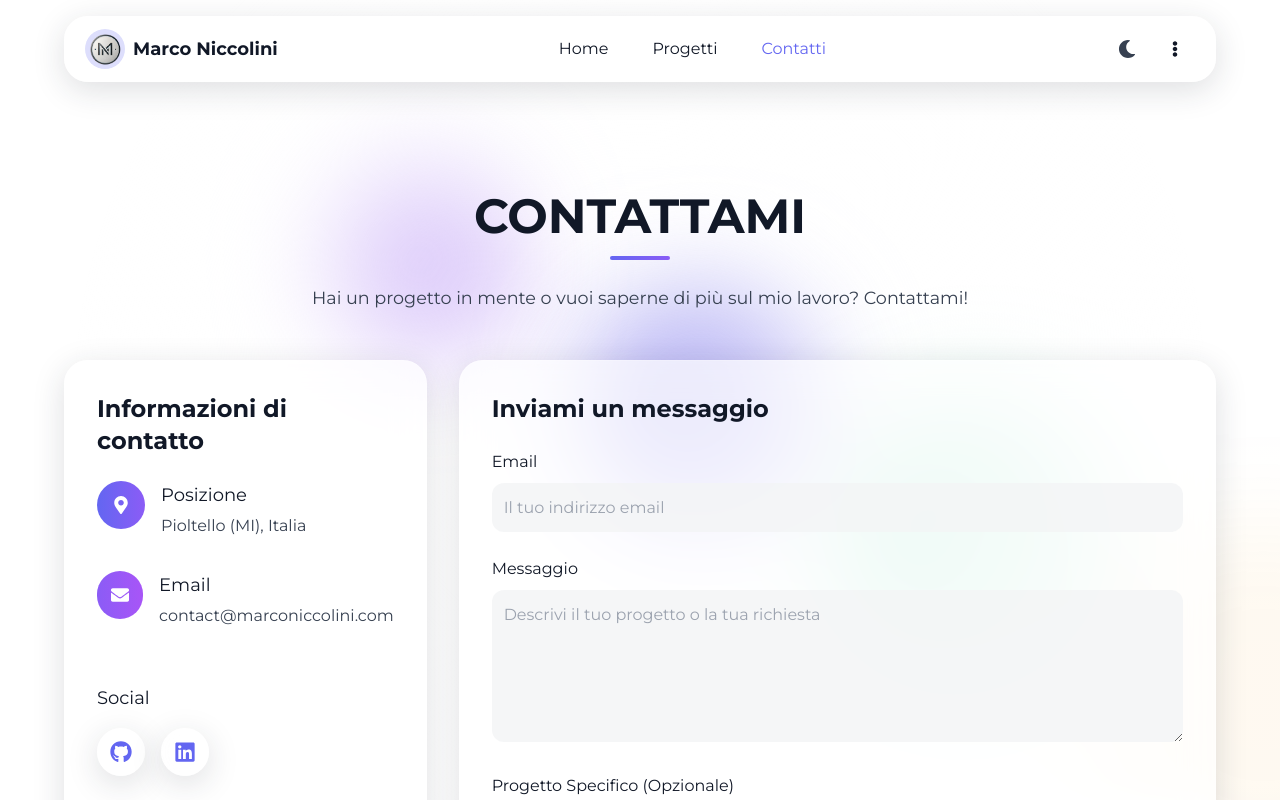
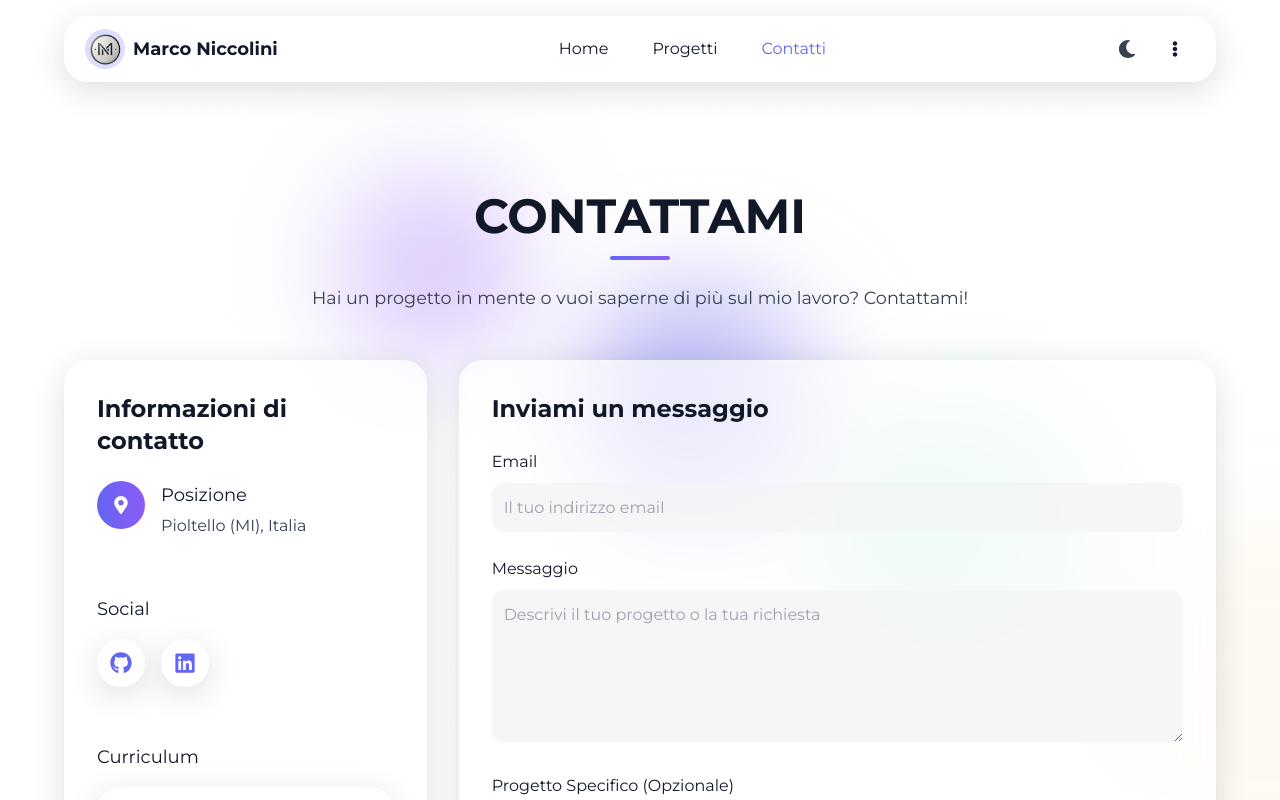
Before and after one commit to Nicco6598/MN-Portfolio, a React (Create React App) app: page /contact in a window 1280 px wide. Shown: the top 800 px of the page. Built offline with nearby package versions, Linux system fonts and the light colour scheme.

Commit message:
refactor(Contact): remove email section and update CV button styles
- Removed the email contact section as it appears to be redundant with other contact methods
- Updated CV download button styles to improve dark mode compatibility by adding specific text colors for different themes

```diff
--- a/src/pages/Contact.tsx
+++ b/src/pages/Contact.tsx
@@ -121,22 +121,6 @@ const Contact: React.FC = () => {
                   </div>
                 </motion.div>
 
-                <motion.div
-                  className="flex items-start space-x-4"
-                  whileHover={{ x: 5 }}
-                  transition={{ duration: 0.2 }}
-                >
-                  <div className="w-12 h-12 rounded-full bg-gradient-to-r from-violet-500 to-purple-500 flex items-center justify-center text-white">
-                    <FaEnvelope size={18} />
-                  </div>
-                  <div>
-                    <h3 className="text-lg font-medium mb-1">Email</h3>
-                    <a href="mailto:contact@marconiccolini.com" className="text-secondary hover:text-accent transition-colors">
-                      contact@marconiccolini.com
-                    </a>
-                  </div>
-                </motion.div>
-
                 <div className="space-y-4 pt-6">
                   <h3 className="text-lg font-medium">Social</h3>
                   <div className="flex space-x-4">
@@ -172,12 +156,12 @@ const Contact: React.FC = () => {
                       target="_blank"
                       rel="noopener noreferrer"
                       download="Marco_Niccolini_CV_IT.pdf"
-                      className="glassmorphism py-3 px-4 rounded-xl flex items-center justify-between group hover:bg-accent hover:text-white transition-all"
+                      className="glassmorphism py-3 px-4 rounded-xl flex items-center justify-between group hover:bg-accent dark:hover:text-white hover:text-gray-900 transition-all"
                       whileHover={{ x: 5 }}
                       whileTap={{ scale: 0.98 }}
                     >
                       <div className="flex items-center">
-                        <FaFileDownload className="mr-3 text-accent group-hover:text-white" />
+                        <FaFileDownload className="mr-3 text-accent group-hover:text-white dark:group-hover:text-white group-hover:text-gray-900" />
                         <span>Curriculum Vitae (IT)</span>
                       </div>
                       <span className="text-xs bg-subtle px-2 py-1 rounded group-hover:bg-white group-hover:text-accent">IT</span>
@@ -188,12 +172,12 @@ const Contact: React.FC = () => {
                       target="_blank"
                       rel="noopener noreferrer"
                       download="Marco_Niccolini_CV_ENG.pdf"
-                      className="glassmorphism py-3 px-4 rounded-xl flex items-center justify-between group hover:bg-accent hover:text-white transition-all"
+                      className="glassmorphism py-3 px-4 rounded-xl flex items-center justify-between group hover:bg-accent dark:hover:text-white hover:text-gray-900 transition-all"
                       whileHover={{ x: 5 }}
                       whileTap={{ scale: 0.98 }}
                     >
                       <div className="flex items-center">
-                        <FaFileDownload className="mr-3 text-accent group-hover:text-white" />
+                        <FaFileDownload className="mr-3 text-accent group-hover:text-white dark:group-hover:text-white group-hover:text-gray-900" />
                         <span>Resume (ENG)</span>
                       </div>
                       <span className="text-xs bg-subtle px-2 py-1 rounded group-hover:bg-white group-hover:text-accent">EN</span>
```
